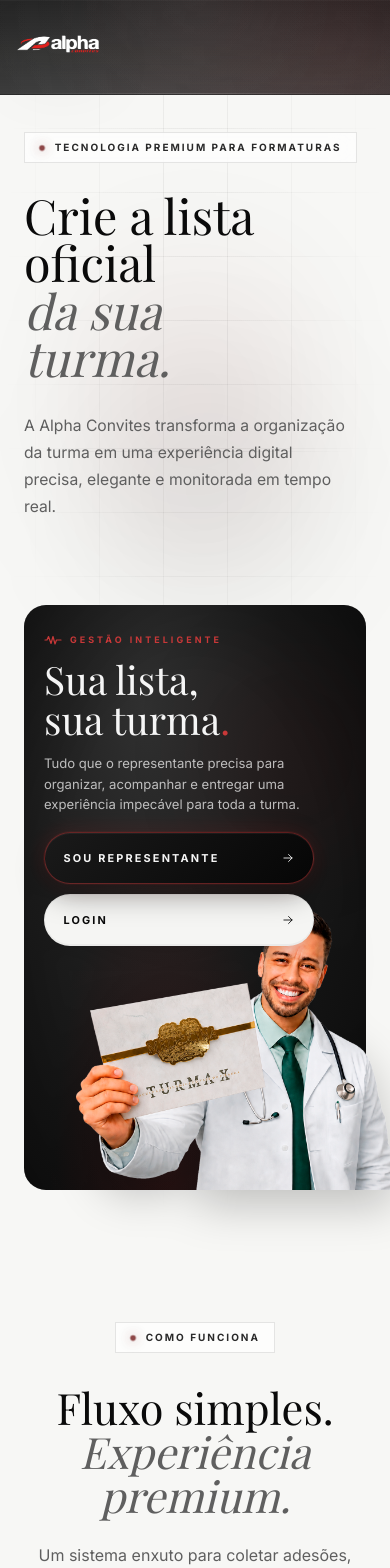
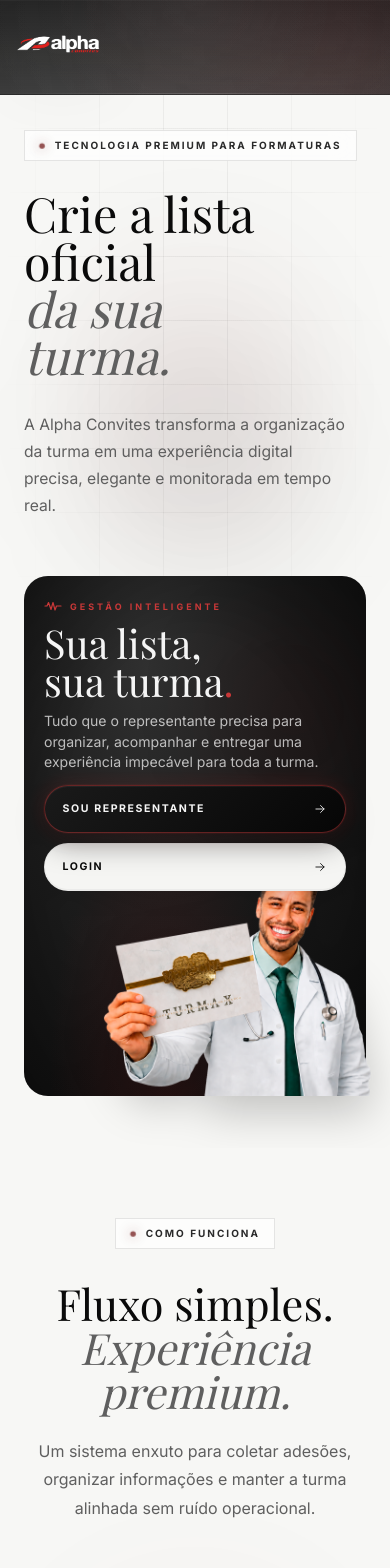
Before and after one commit to alphaultrapress/lista-de-adesao, a Next.js app in the folder frontend/: page / in a window 390 px wide. Shown: the top 1568 px of the page. Built offline with nearby package versions, Linux system fonts and the light colour scheme; a web font is replaced by a local one.

Commit message:
style: improve mobile landing hero layout

```diff
--- a/frontend/app/globals.css
+++ b/frontend/app/globals.css
@@ -1831,8 +1831,12 @@ textarea::placeholder {
 
 @media (max-width: 640px) {
   .hero-premium {
-    padding: 8.25rem 1rem 3.9rem;
+    padding: 8.15rem 1rem 3.25rem;
     width: 100vw;
+  }
+
+  .hero-content {
+    gap: 2.55rem;
   }
 
   .hero-content,
@@ -1890,47 +1894,54 @@ textarea::placeholder {
   }
 
   .hero-banner-wrap {
-    min-height: 585px;
-    height: 585px;
-    margin-top: 1.75rem;
+    min-height: 520px;
+    height: 520px;
+    margin-top: 1rem;
   }
 
   .hero-banner-surface {
     inset: 0;
-    border-radius: 22px;
+    border-radius: 24px;
   }
 
   .hero-cta-panel {
-    top: 1.75rem;
+    top: 1.45rem;
     left: 1.25rem;
     width: calc(100% - 2.5rem);
     max-width: none;
-    gap: 0.85rem;
+    gap: 0.68rem;
   }
 
   .hero-cta-title {
-    font-size: clamp(2.15rem, 10vw, 2.85rem);
+    font-size: clamp(2.35rem, 10.2vw, 2.72rem);
+    line-height: 0.96;
   }
 
   .hero-cta-text {
-    max-width: 18rem;
-    font-size: 0.82rem;
+    max-width: 18.75rem;
+    font-size: 0.88rem;
+    line-height: 1.45;
   }
 
   .hero-cta-actions {
-    gap: 0.6rem;
+    gap: 0.65rem;
+    margin-top: 0.08rem;
   }
 
   .hero-btn-primary,
   .hero-btn-secondary {
-    width: min(100%, 270px);
-    min-height: 52px;
-    padding: 0.82rem 1.15rem;
+    width: 100%;
+    min-height: 48px;
+    padding: 0.72rem 1.1rem;
+    font-size: 0.66rem;
+    letter-spacing: 0.15em;
   }
 
   .hero-banner-img {
-    right: clamp(-8.5rem, -24vw, -4.75rem);
-    height: 50%;
+    right: clamp(-4.9rem, -15vw, -2.8rem);
+    bottom: 0;
+    height: 47%;
+    object-position: right top;
   }
 
   .panel-header {
@@ -1998,6 +2009,67 @@ textarea::placeholder {
     gap: 1.15rem;
     line-height: 1.7;
     padding-top: 1.85rem;
+  }
+}
+
+@media (min-width: 641px) and (max-width: 768px) {
+  .hero-premium {
+    padding-bottom: 3.5rem;
+  }
+
+  .hero-content {
+    gap: 2.75rem;
+  }
+
+  .hero-banner-wrap {
+    min-height: 540px;
+    height: 540px;
+    margin-top: 1rem;
+  }
+
+  .hero-banner-surface {
+    inset: 0;
+    border-radius: 24px;
+  }
+
+  .hero-cta-panel {
+    top: 1.7rem;
+    left: 1.55rem;
+    width: calc(100% - 3.1rem);
+    max-width: 335px;
+    gap: 0.75rem;
+  }
+
+  .hero-cta-title {
+    font-size: 2.7rem;
+    line-height: 0.98;
+  }
+
+  .hero-cta-text {
+    max-width: 20rem;
+    font-size: 0.9rem;
+    line-height: 1.48;
+  }
+
+  .hero-cta-actions {
+    gap: 0.7rem;
+    margin-top: 0.1rem;
+  }
+
+  .hero-btn-primary,
+  .hero-btn-secondary {
+    width: min(100%, 300px);
+    min-height: 48px;
+    padding: 0.72rem 1.15rem;
+    font-size: 0.68rem;
+    letter-spacing: 0.16em;
+  }
+
+  .hero-banner-img {
+    right: clamp(-7.5rem, -16vw, -4.25rem);
+    bottom: 0;
+    height: 64%;
+    object-position: right top;
   }
 }
 
```
